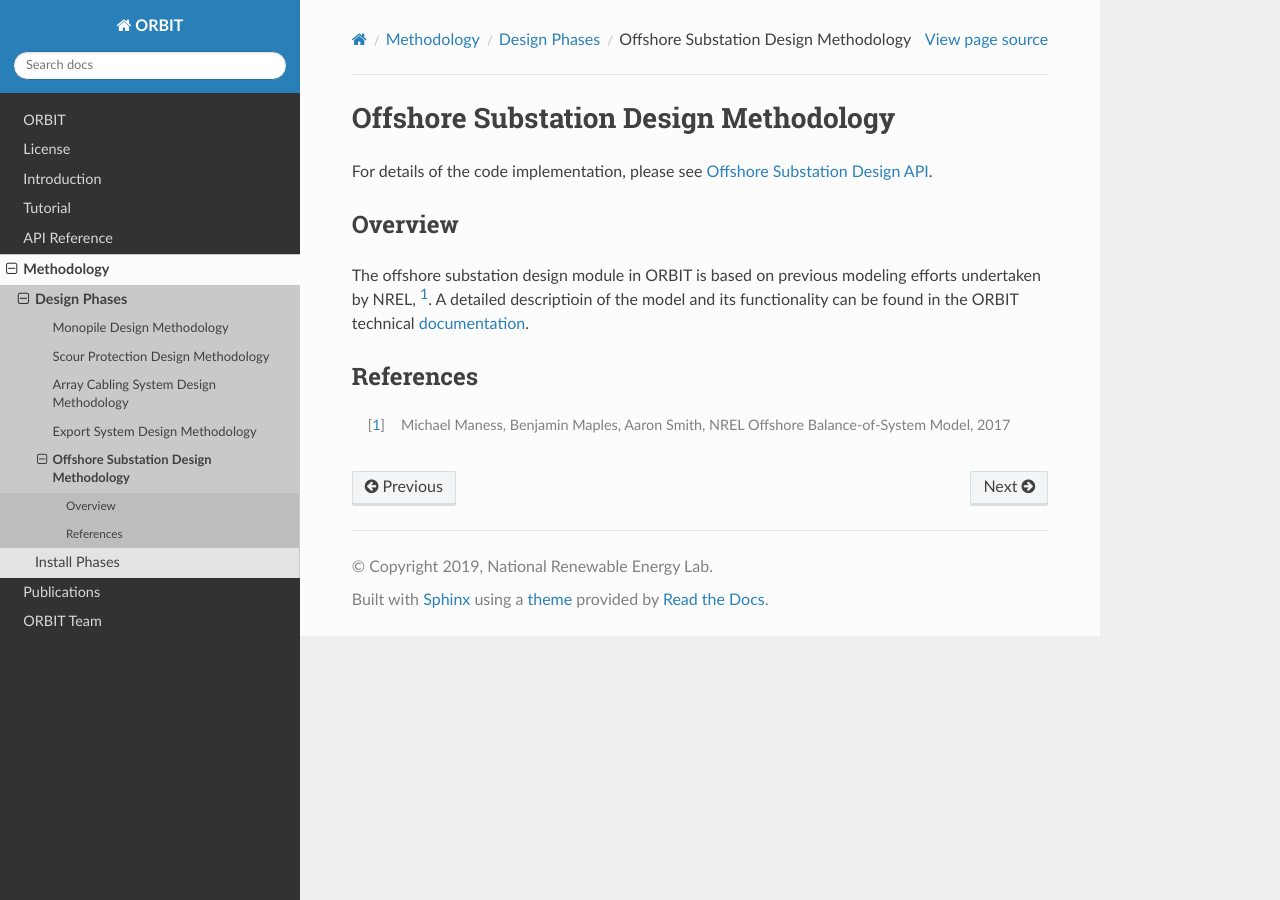
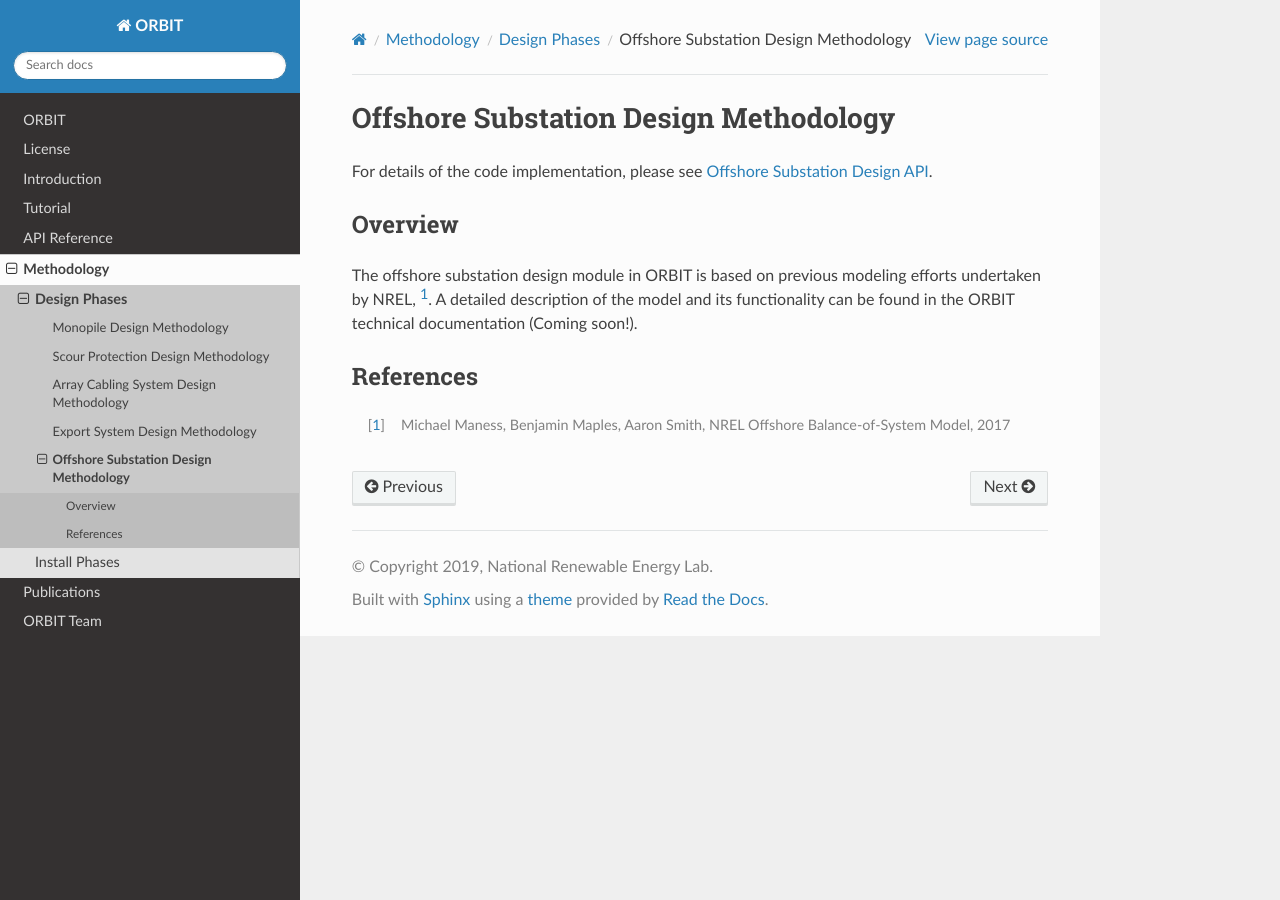
Before and after one commit to WISDEM/ORBIT, a Sphinx documentation site: the page built from docs/_docs/phases/design/doc_OffshoreSubstationDesign.rst, in a window 1280 px wide. Built offline with Sphinx 7.4.7 and the Read the Docs theme 2.0.0, drawn with Linux system fonts in a browser that asks for light colours; the version number could not be read and is left out.

Commit message:
Fixed broken link in offshore substation design documentation.

```diff
--- a/docs/_docs/phases/design/doc_OffshoreSubstationDesign.rst
+++ b/docs/_docs/phases/design/doc_OffshoreSubstationDesign.rst
@@ -8,9 +8,9 @@ Overview
 --------
 
 The offshore substation design module in ORBIT is based on previous modeling
-efforts undertaken by NREL, [#maness2017]_. A detailed descriptioin of the
+efforts undertaken by NREL, [#maness2017]_. A detailed description of the
 model and its functionality can be found in the ORBIT technical
-`documentation <todo>`_.
+documentation (Coming soon!).
 
 References
 ----------
```
